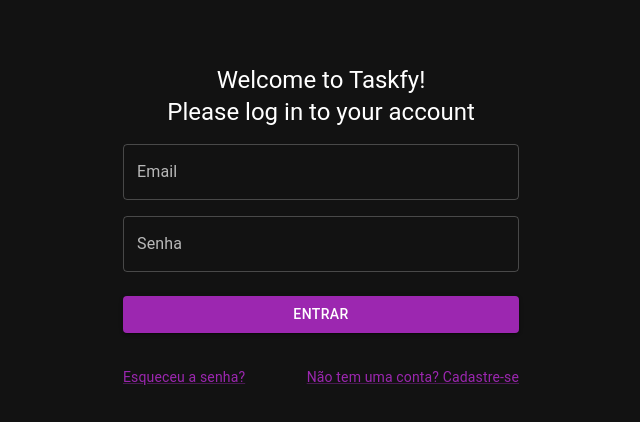
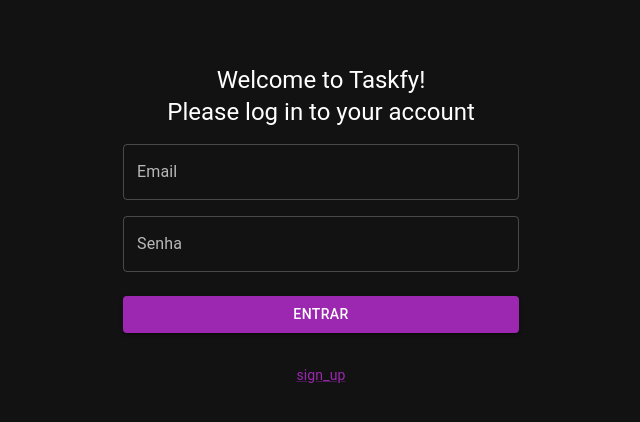
Before and after one commit to maykeanselmo/Taskfy, a React (Create React App) app in the folder taskfy_web_app/: page /login in a window 1280 px wide. Shown: the top 422 px of the page, without its empty margins (319-959 px from the left). Built offline with nearby package versions, Linux system fonts and the light colour scheme.

Commit message:
feat: introdução de transição

```diff
--- a/taskfy_web_app/src/pages/about.jsx
+++ b/taskfy_web_app/src/pages/about.jsx
@@ -1,11 +1,12 @@
 import React from 'react';
-import { Box, Card, CardContent, Container, Typography, useTheme } from '@mui/material';
+import { Box, Card, Fade, CardContent, Container, Typography, useTheme } from '@mui/material';
 import { t } from '../utils/translations';
 
 function About() {
   const theme = useTheme(); // Hook para acessar o tema atual
 
   return (
+    <Fade in timeout={800}>
       <Box sx={{ display: 'flex', flexDirection: 'column', minHeight: '100vh' }}>
 
         {/* Cabeçalho */}
@@ -69,6 +70,7 @@
           </Typography>
         </Box>
       </Box>
+    </Fade>
   );
 }
 
--- a/taskfy_web_app/src/pages/login.jsx
+++ b/taskfy_web_app/src/pages/login.jsx
@@ -1,5 +1,5 @@
 import React, { useState } from 'react';
-import { Button, TextField, Grid, Typography, Link, Box, Container, CssBaseline } from '@mui/material';
+import { Button, TextField, Fade, Grid, Typography, Link, Box, Container, CssBaseline } from '@mui/material';
 import { useNavigate } from 'react-router-dom';
 import { dbService } from '../services/db_service';
 import { Link as RouterLink } from 'react-router-dom';
@@ -53,13 +53,14 @@
 
 
   return (
+    <Fade in timeout={800}>
       <Container component="main" maxWidth="xs">
         <CssBaseline />
         <Box sx={{
           display: 'flex', flexDirection: 'column', alignItems: 'center', mt: 8
         }}>
           <Typography variant="h5">{t('login_welcome')}</Typography>
-        <Typography variant="h5">{t('login_message')}</Typography>
+          <Typography variant="h5" sx={{ textAlign: 'center' }}>{t('login_message')}</Typography>
 
           {error && (
             <Typography color="error" variant="body2" sx={{ mt: 1 }}>
@@ -97,19 +98,15 @@
           </Button>
 
           <Grid container spacing={2} sx={{ mt: 2 }}>
-        <Grid item xs>
-          <Link href="#" variant="body2">
-            Esqueceu a senha?
-          </Link>
-        </Grid>
-        <Grid item>
+            <Grid item xs={12} sx={{ display: 'flex', justifyContent: 'center' }}>
               <Link component={RouterLink} to="/register" variant="body2">
-            Não tem uma conta? Cadastre-se
+              {t("sign_up")}
               </Link>
             </Grid>
           </Grid>
         </Box>
       </Container>
+      </Fade>
   );
 };
 
--- a/taskfy_web_app/src/pages/settings.jsx
+++ b/taskfy_web_app/src/pages/settings.jsx
@@ -1,7 +1,7 @@
 import React from 'react';
 import { useRecoilState } from 'recoil';
 import { settingsState, languageState } from '../model/state';
-import { Box, Typography, ToggleButton, ToggleButtonGroup, Button, Grid, Paper, useTheme } from '@mui/material';
+import { Box, Typography, Fade, ToggleButton, ToggleButtonGroup, Button, Grid, Paper, useTheme } from '@mui/material';
 import { t, setLanguage } from '../utils/translations';
 
 const Settings = () => {
@@ -44,6 +44,7 @@
   };
 
   return (
+    <Fade in timeout={800}>
       <Box p={3} maxWidth="800px" margin="auto">
         <Typography variant="h4" gutterBottom>{t("settings_title")}</Typography>
 
@@ -103,6 +104,7 @@
           </Grid>
         </Paper>
       </Box>
+    </Fade>
   );
 };
 
```
Lines whose indentation alone changed are shown as unchanged.
